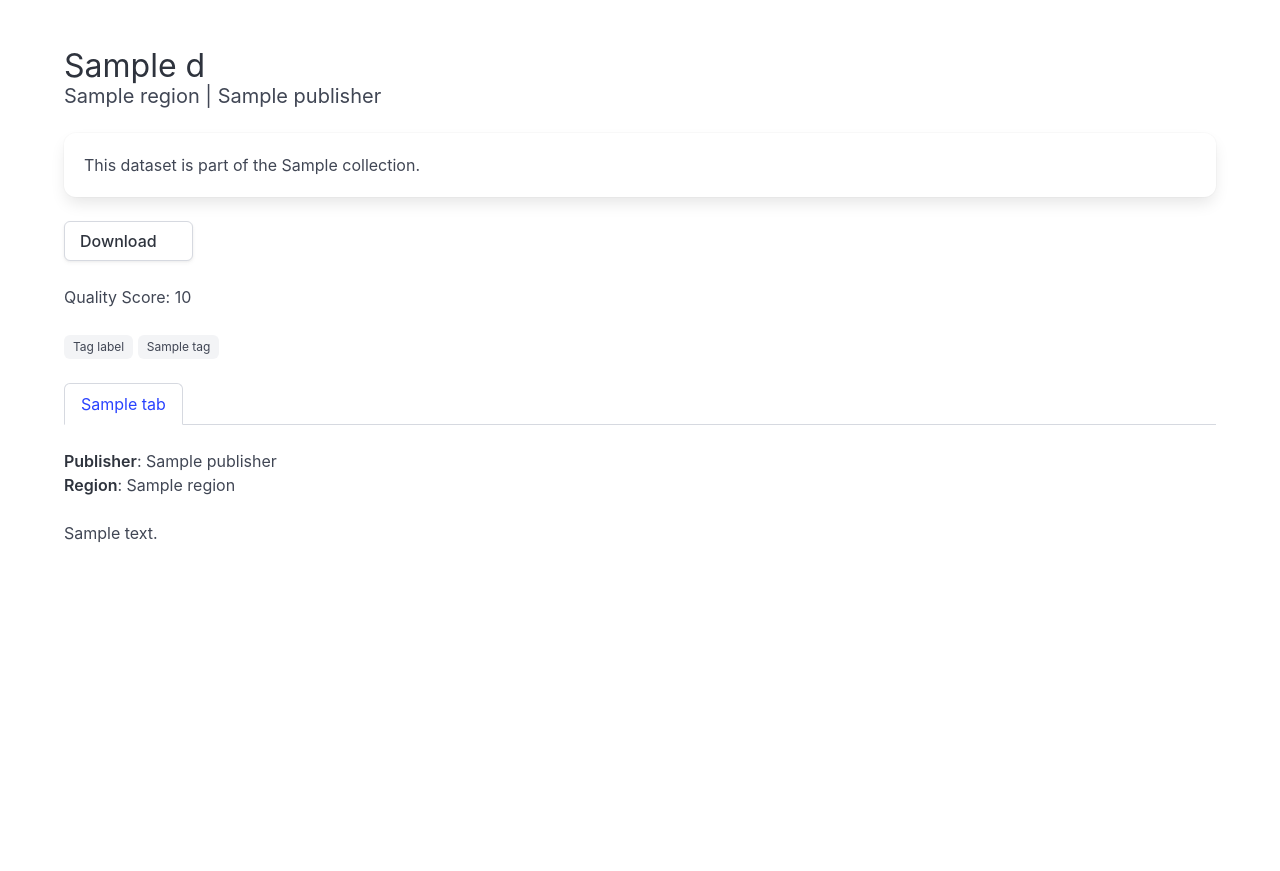
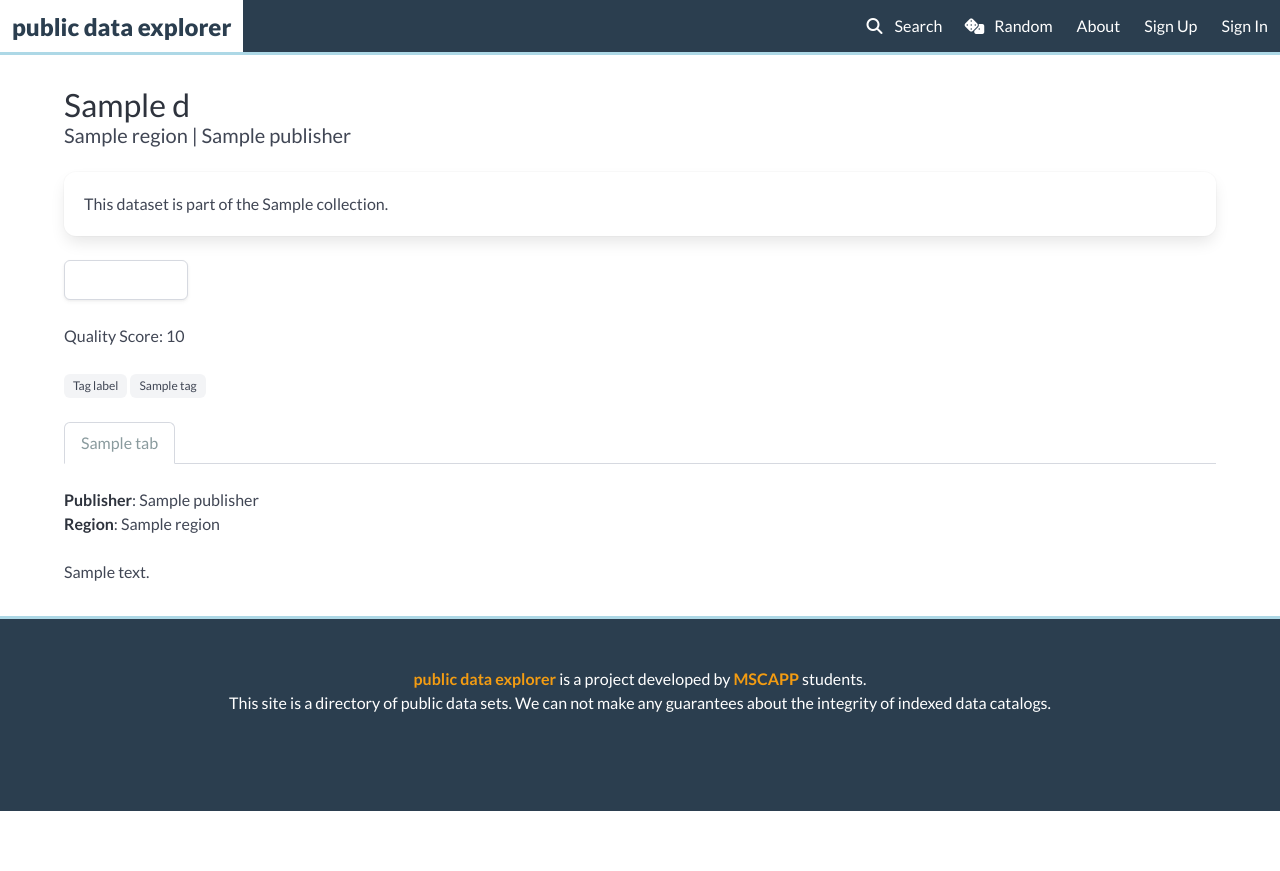
Before and after one commit to uchicago-mscapp-projects/public-data-portal, a Django app: template templates/dataset_detail.html in a window 1280 px wide. Run offline with Django 5.2, Linux system fonts and the light colour scheme; the template is opened without the code that fills it: most values are stand-ins (such as "Sample title", 1, 10 or a date in 2020).

Commit message:
added some basic styling

```diff
--- /dev/null
+++ b/static/css/main.css
@@ -0,0 +1,117 @@
+/* via https://gwfh.mranftl.com/fonts/lato?subsets=latin */
+/* lato-300 - latin */
+@font-face {
+  font-display: swap; /* Check https://developer.mozilla.org/en-US/docs/Web/CSS/@font-face/font-display for other options. */
+  font-family: 'Lato';
+  font-style: normal;
+  font-weight: 300;
+  src: url('../fonts/lato-v24-latin-300.woff2') format('woff2'); /* Chrome 36+, Opera 23+, Firefox 39+, Safari 12+, iOS 10+ */
+}
+
+/* lato-300italic - latin */
+@font-face {
+  font-display: swap; /* Check https://developer.mozilla.org/en-US/docs/Web/CSS/@font-face/font-display for other options. */
+  font-family: 'Lato';
+  font-style: italic;
+  font-weight: 300;
+  src: url('../fonts/lato-v24-latin-300italic.woff2') format('woff2'); /* Chrome 36+, Opera 23+, Firefox 39+, Safari 12+, iOS 10+ */
+}
+
+/* lato-regular - latin */
+@font-face {
+  font-display: swap; /* Check https://developer.mozilla.org/en-US/docs/Web/CSS/@font-face/font-display for other options. */
+  font-family: 'Lato';
+  font-style: normal;
+  font-weight: 400;
+  src: url('../fonts/lato-v24-latin-regular.woff2') format('woff2'); /* Chrome 36+, Opera 23+, Firefox 39+, Safari 12+, iOS 10+ */
+}
+
+/* lato-italic - latin */
+@font-face {
+  font-display: swap; /* Check https://developer.mozilla.org/en-US/docs/Web/CSS/@font-face/font-display for other options. */
+  font-family: 'Lato';
+  font-style: italic;
+  font-weight: 400;
+  src: url('../fonts/lato-v24-latin-italic.woff2') format('woff2'); /* Chrome 36+, Opera 23+, Firefox 39+, Safari 12+, iOS 10+ */
+}
+
+/* lato-700 - latin */
+@font-face {
+  font-display: swap; /* Check https://developer.mozilla.org/en-US/docs/Web/CSS/@font-face/font-display for other options. */
+  font-family: 'Lato';
+  font-style: normal;
+  font-weight: 700;
+  src: url('../fonts/lato-v24-latin-700.woff2') format('woff2'); /* Chrome 36+, Opera 23+, Firefox 39+, Safari 12+, iOS 10+ */
+}
+
+/* lato-700italic - latin */
+@font-face {
+  font-display: swap; /* Check https://developer.mozilla.org/en-US/docs/Web/CSS/@font-face/font-display for other options. */
+  font-family: 'Lato';
+  font-style: italic;
+  font-weight: 700;
+  src: url('../fonts/lato-v24-latin-700italic.woff2') format('woff2'); /* Chrome 36+, Opera 23+, Firefox 39+, Safari 12+, iOS 10+ */
+}
+
+/* lato-900 - latin */
+@font-face {
+  font-display: swap; /* Check https://developer.mozilla.org/en-US/docs/Web/CSS/@font-face/font-display for other options. */
+  font-family: 'Lato';
+  font-style: normal;
+  font-weight: 900;
+  src: url('../fonts/lato-v24-latin-900.woff2') format('woff2'); /* Chrome 36+, Opera 23+, Firefox 39+, Safari 12+, iOS 10+ */
+}
+
+:root {
+  --bulma-family-primary: "Lato";
+  --bulma-primary-h: 208deg;
+  --bulma-primary-s: 29%;
+  --bulma-primary-l: 24%;
+  --bulma-link-h: 187deg;
+  --bulma-link-s: 9%;
+  --bulma-link-l: 62%;
+  --bulma-info-h: 204deg;
+  --bulma-info-s: 70%;
+  --bulma-info-l: 53%;
+  --bulma-success-h: 169deg;
+  --bulma-success-s: 76%;
+  --bulma-success-l: 42%;
+  --bulma-warning-h: 37deg;
+  --bulma-warning-s: 90%;
+  --bulma-warning-l: 51%;
+  --bulma-danger-h: 5deg;
+  --bulma-danger-s: 78%;
+  --bulma-danger-l: 57%;
+}
+html, body {
+    height: 100vh;
+    overflow: hidden;
+}
+.content-body {
+    flex: 1;
+    overflow-y: auto;
+    padding: 2rem;
+}
+.navbar {
+    border-bottom: 3px solid lightblue;
+    background-color: var(--bulma-primary);
+}
+.navbar a, .navbar h2 {
+  color: white;
+}
+.navbar a:hover, .navbar a:hover h2 {
+  color: var(--bulma-primary);
+  background-color: white;
+}
+.footer strong, .footer a {
+  color: var(--bulma-warning);
+  font-weight: 700;
+}
+.footer {
+    background-color: var(--bulma-primary);
+    border-top: 3px solid lightblue;
+    color: white;
+}
+.button {
+  color: white;
+}
--- a/templates/base.html
+++ b/templates/base.html
@@ -6,14 +6,69 @@
     <meta name="viewport" content="width=device-width, initial-scale=1">
     <meta name="color-scheme" content="light dark">
     <link rel="stylesheet" href="{% static 'css/bulma.min.css' %}">
+    <link rel="stylesheet" href="https://cdnjs.cloudflare.com/ajax/libs/font-awesome/6.4.0/css/all.min.css">
+    <link rel="stylesheet" href="{% static 'css/main.css' %}">
     <title>{% block title %}{% endblock %}</title>
   </head>
   <body>
-  <section class="section">
-    <div class="container">
-      {% block content %}
+    <div class="main-content">
+      <nav class="navbar" role="navigation">
+          <div class="navbar-brand">
+            <a class="navbar-item" href="/">
+            <h2 class="title is-4">public data explorer</h2>
+            </a>
+          </div>
+        <div class="navbar-menu">
+            <div class="navbar-end">
+                <a class="navbar-item" a href="/search/">
+                  <span class="icon"><i class="fas fa-search"></i></span>
+                  Search
+                </a>
+                <a class="navbar-item" a href="/random/">
+                  <span class="icon"><i class="fas fa-dice"></i></span>
+                  Random
+                </a>
+                <a class="navbar-item" a href="/about/">
+                  About
+                </a>
+                {% if request.user.is_authenticated %}
+                <div class="navbar-item has-dropdown is-hoverable">
+                    <a class="navbar-link">
+                        <span class="icon"><i class="fas fa-user"></i></span>
+                        <span>{{ request.user }}</span>
+                    </a>
+                    <div class="navbar-dropdown">
+                        <a class="navbar-item">Saved Datasets</a>
+                        <a class="navbar-item">Profile</a>
+                        <hr class="navbar-divider">
+                        <a class="navbar-item" href="/accounts/logout/">Sign Out</a>
+                    </div>
+                </div>
+                {% else %}
+                <a class="navbar-item" href="/accounts/signup/">Sign Up</a>
+                <a class="navbar-item" href="/accounts/login/">Sign In</a>
+                {% endif %}
+            </div>
+        </div>
+    </nav>
+
+    <div class="content-body">
+      <div class="container">
+      {% block content%}
       {% endblock %}
+      </div>
     </div>
-  </section>
+
+    <footer class="footer">
+      <div class="content has-text-centered">
+      <p>
+      <strong>public data explorer</strong> is a project developed by <a href="https://capp.uchicago.edu/">MSCAPP</a> students.
+      <br>
+      This site is a directory of public data sets. We can not make any guarantees about the integrity of indexed data catalogs.
+      </p>
+      </div>
+    </footer>
+
+  </div>
   </body>
 </html>
```
Also changed, not shown: static/fonts/lato-v24-latin-300.woff2 (added), static/fonts/lato-v24-latin-300italic.woff2 (added), static/fonts/lato-v24-latin-700.woff2 (added), static/fonts/lato-v24-latin-700italic.woff2 (added), static/fonts/lato-v24-latin-900.woff2 (added), static/fonts/lato-v24-latin-italic.woff2 (added), static/fonts/lato-v24-latin-regular.woff2 (added).
